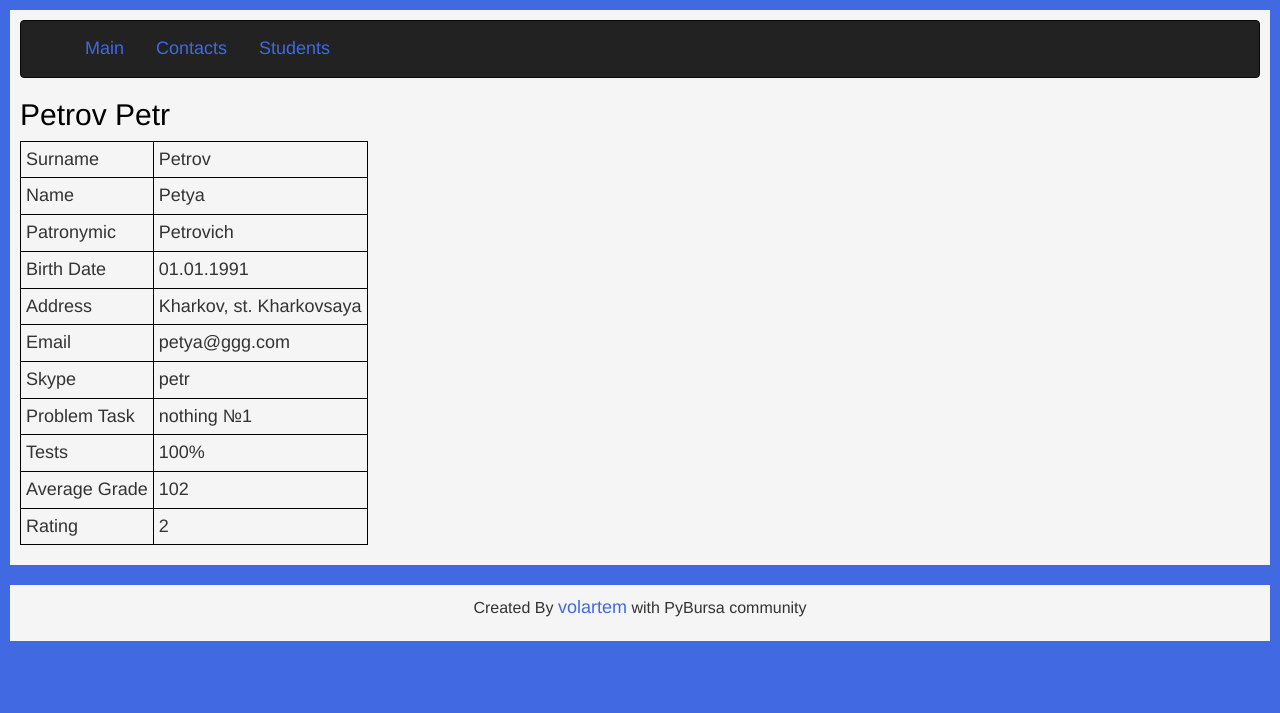
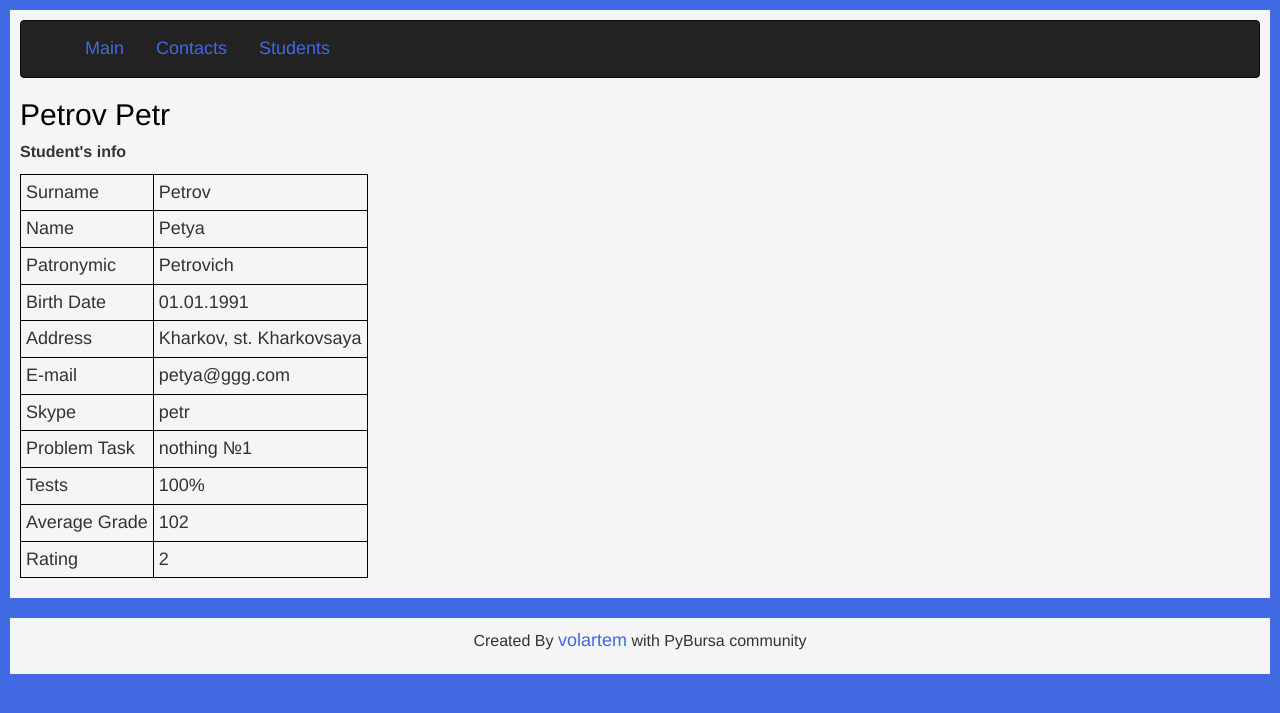
Before and after one commit to volartem/ooniversity_django_courses_05, a Python web app: template templates/student_detail.html in a window 1280 px wide. Shown: the top 713 px of the page. Run offline with Jinja, Linux system fonts and the light colour scheme; the template is opened without the code that fills it, so the values that code supplies are empty; some libraries are stand-ins or nearby versions.

Commit message:
15/3 Fix E-mail student_detail.html KP2

```diff
--- a/templates/student_detail.html
+++ b/templates/student_detail.html
@@ -27,6 +27,7 @@
         </nav>
         <div id="content">
             <h2>Petrov Petr</h2>
+            <p><b>Student's info</b></p>
             <table>
                 <tr>
                     <td>Surname</td>
@@ -49,7 +50,7 @@
                     <td>Kharkov, st. Kharkovsaya</td>
                 </tr>
                 <tr>
-                    <td>Email</td>
+                    <td>E-mail</td>
                     <td>petya@ggg.com</td>
                 </tr>
                 <tr>
```
